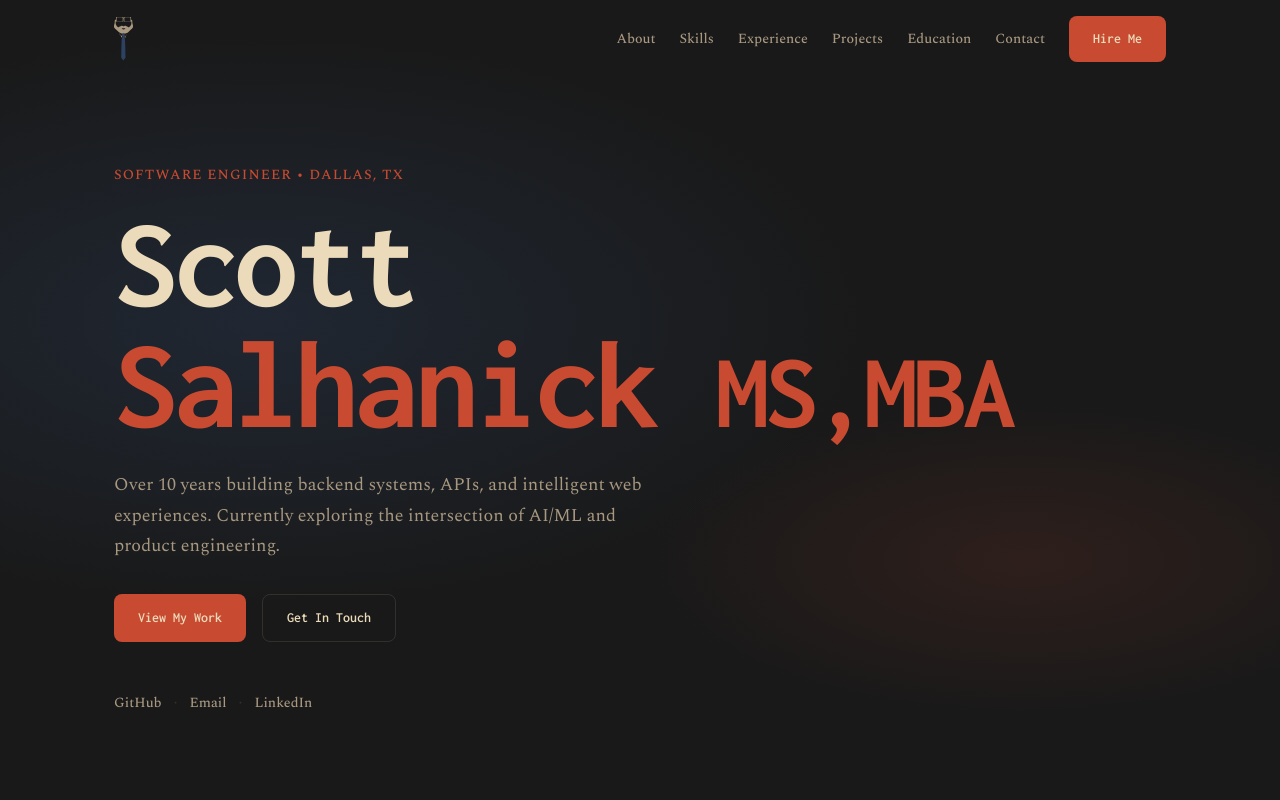
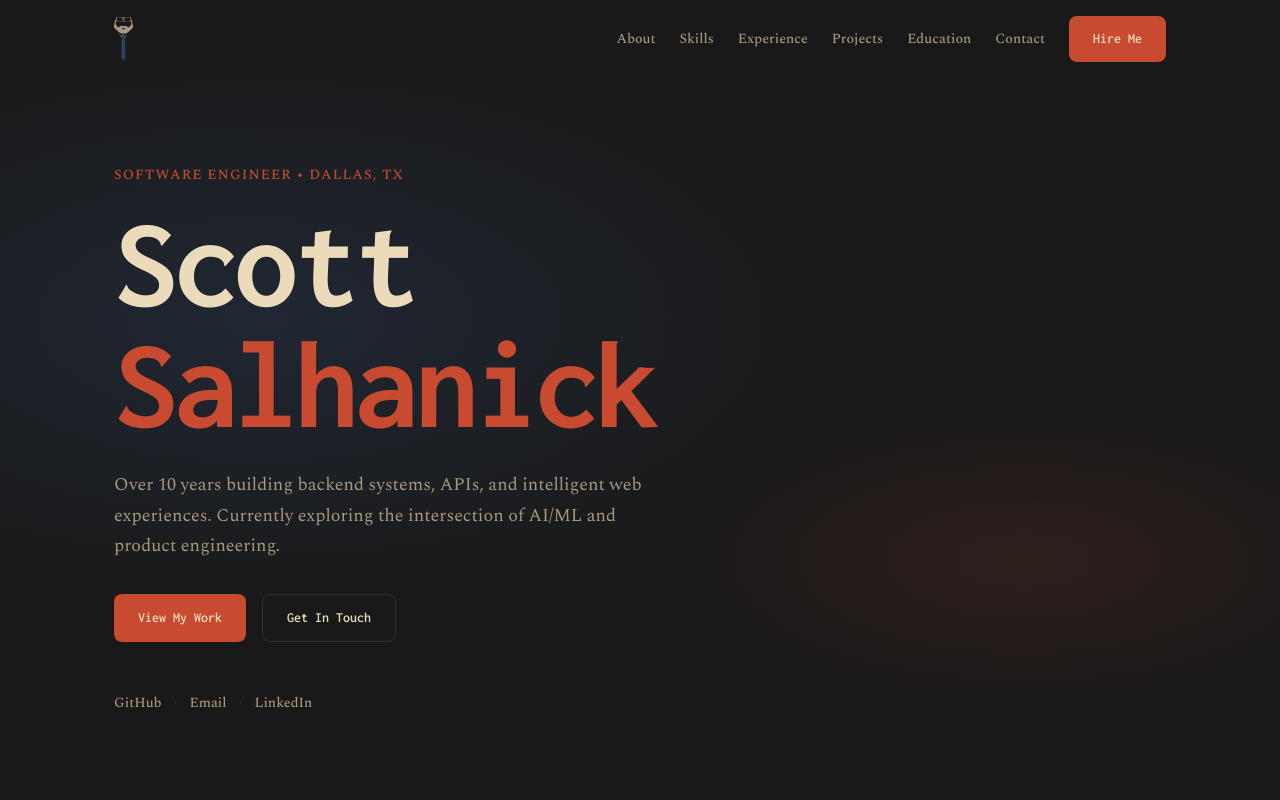
Before and after one commit to ssalhanick/brand, a React (Vite) app: page / in a window 1280 px wide. Shown: the top 800 px of the page. Built offline with nearby package versions, Linux system fonts and the light colour scheme.

Commit message:
fixing linkedin link and removing postnominals until august

```diff
--- a/src/sections/Contact.tsx
+++ b/src/sections/Contact.tsx
@@ -37,7 +37,7 @@ export default function Contact() {
                                 github.com/ssalhanick
                             </a>
                             <a
-                                href="https://linkedin.com/in/ssalhanick"
+                                href="https://www.linkedin.com/in/scottsalhanick/"
                                 target="_blank"
                                 rel="noopener noreferrer"
                                 className="contact__link"
--- a/src/sections/Hero.tsx
+++ b/src/sections/Hero.tsx
@@ -18,7 +18,7 @@ export default function Hero() {
                 <p className="hero__eyebrow fade-in-up">Software Engineer • Dallas, TX</p>
                 <h1 className="hero__name fade-in-up fade-in-up--delay-1">
                     Scott<br />
-                    <span className="hero__name-accent">Salhanick <small>MS,MBA</small></span>
+                    <span className="hero__name-accent">Salhanick</span>
                 </h1>
                 <p className="hero__tagline fade-in-up fade-in-up--delay-2">
                     Over 10 years building backend systems, APIs, and intelligent web experiences. Currently exploring the intersection of AI/ML and product engineering.
```
